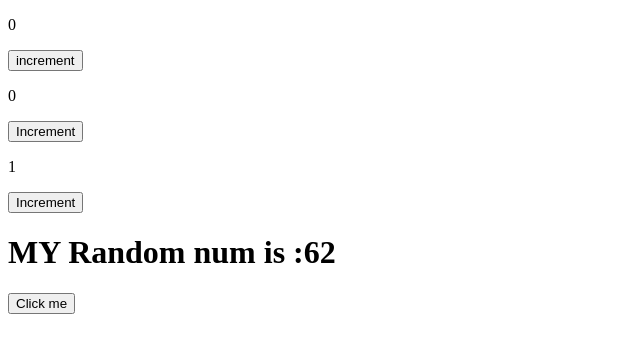
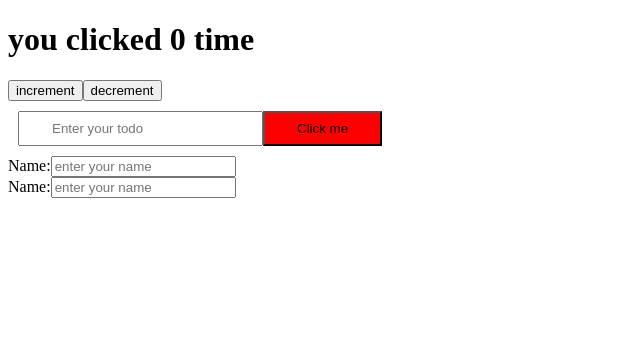
Before and after one commit to Manj-2343/Lern_REACT, a React (Vite) app: page / in a window 1280 px wide. Shown: the top 352 px of the page, without its empty margins (0-640 px from the left). Built offline with nearby package versions, Linux system fonts and the light colour scheme.

Commit message:
pratice some task

```diff
--- a/src/App.jsx
+++ b/src/App.jsx
@@ -3,15 +3,17 @@ import ComponentOne from "./component/newComp/ComponentOne";
 import ComponentTwo from "./component/newComp/ComponentTwo";
 import ExampleOne from "./component/newComp/ExampleOne";
 import ExampleTwo from "./component/newComp/ExampleTwo";
+import ExampleThree from "./component/newComp/ExampleThree";
+import TOdoList from "./component/newComp/TOdoList";
+import Profile from "./component/newComp/Profile";
 
 const App = () => {
   const [count, setCount] = useState(0);
   return (
     <div>
-      <ComponentOne count={count} onClickHandler={() => setCount(count + 1)} />
-      <ComponentTwo count={count} onClickHandler={() => setCount(count + 1)} />
-      <ExampleOne />
-      <ExampleTwo />
+      <ExampleThree />
+      <TOdoList />
+      <Profile />
     </div>
   );
 };
--- a/src/component/newComp/ExampleThree.jsx
+++ b/src/component/newComp/ExampleThree.jsx
@@ -1,7 +1,15 @@
-import React from "react";
+import React, { useState } from "react";
 
 const ExampleThree = () => {
-  return <div></div>;
+  const [counter, setCounter] = useState(0);
+
+  return (
+    <div>
+      <h1>you clicked {counter} time</h1>
+      <button onClick={() => setCounter(counter + 1)}>increment</button>
+      <button onClick={() => setCounter(counter - 1)}>decrement</button>
+    </div>
+  );
 };
 
 export default ExampleThree;
--- /dev/null
+++ b/src/component/newComp/Profile.jsx
@@ -0,0 +1,50 @@
+import React, { useState } from "react";
+
+const Profile = () => {
+  const [inputValue, setInputValue] = useState({
+    name: "",
+    age: "",
+  });
+
+  const handleChange = (e) => {
+    const { name, value } = e.target;
+    setInputValue((prevValue) => ({
+      ...prevValue,
+      [name]: value,
+    }));
+  };
+  return (
+    <div>
+      <div>
+        <label>
+          Name:
+          <input
+            type="text"
+            name="name"
+            value={inputValue.name}
+            placeholder="enter your name"
+            onChange={handleChange}
+          />
+        </label>
+      </div>
+      <div>
+        <label>
+          Name:
+          <input
+            type="text"
+            name="age"
+            value={inputValue.age}
+            placeholder="enter your name"
+            onChange={handleChange}
+          />
+        </label>
+      </div>
+      <div>
+        <p>{inputValue.name}</p>
+        <p>{inputValue.age}</p>
+      </div>
+    </div>
+  );
+};
+
+export default Profile;
--- /dev/null
+++ b/src/component/newComp/TOdoList.jsx
@@ -0,0 +1,44 @@
+import React, { useState } from "react";
+
+const TOdoList = () => {
+  const [inputValue, setInputValue] = useState("");
+  const [todo, setTodo] = useState([]);
+  const handleChange = (e) => {
+    e.preventDefault();
+    setInputValue(e.target.value);
+  };
+  const handleSubmit = (e) => {
+    e.preventDefault();
+    if (inputValue.trim()) {
+      setTodo([...todo, inputValue]);
+      setInputValue("");
+    }
+  };
+  return (
+    <div style={{ margin: "10px" }}>
+      <form onSubmit={handleSubmit}>
+        <input
+          type="text"
+          placeholder="Enter your todo"
+          value={inputValue}
+          onChange={handleChange}
+          style={{ padding: "0.5rem 2rem" }}
+        />
+        <button
+          style={{
+            backgroundColor: "red",
+            padding: "0.5rem 2rem",
+            color: "black",
+          }}
+        >
+          Click me
+        </button>
+      </form>
+      {todo.map((t, i) => (
+        <li key={i + 1}>{t}</li>
+      ))}
+    </div>
+  );
+};
+
+export default TOdoList;
```
Also changed, not shown: src/component/newComp/ShoppingList.jsx (added, +7 -0 lines), src/component/portal/Portal.jsx (added), 1 other file (tests, documents, lock files or other folders).
